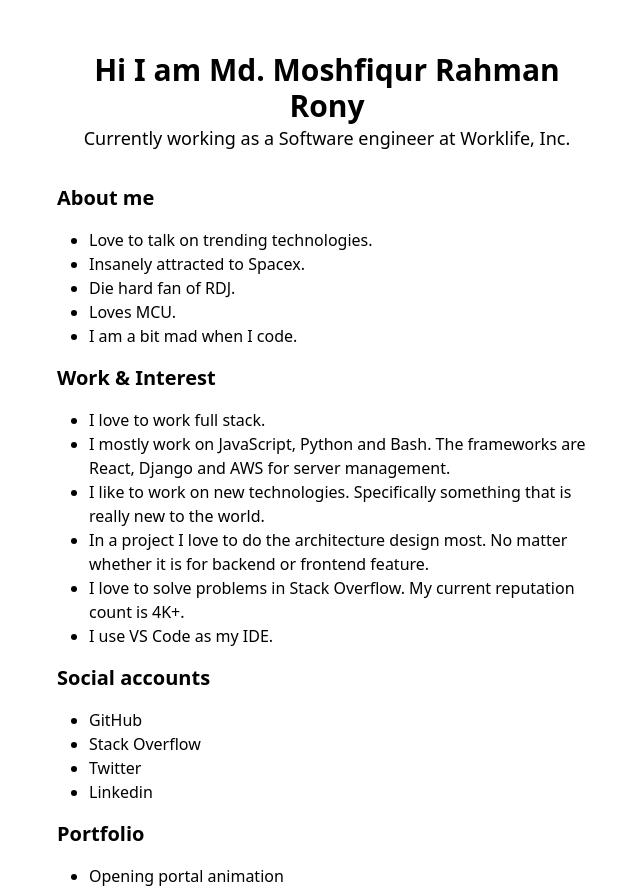
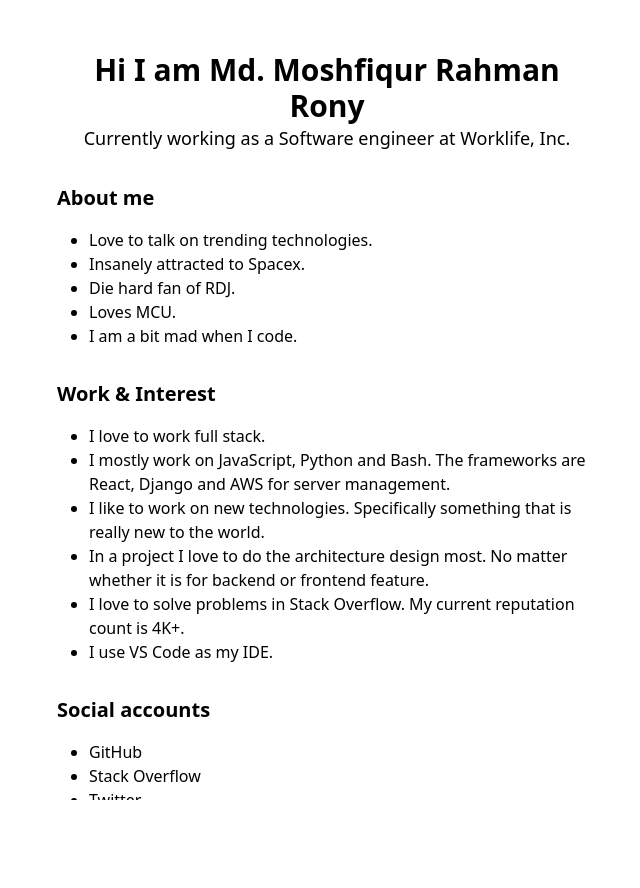
Before and after one commit to moshfiqrony/portfolio, a React (Vite) app: page / in a window 1280 px wide. Shown: the whole page, without its empty margins (313-953 px from the left). After the commit the page ends 800 px from the top, so only its background shows below. Built offline with nearby package versions, Linux system fonts and the light colour scheme.

Commit message:
Add home button

```diff
--- a/package.json
+++ b/package.json
@@ -15,6 +15,7 @@
         "framer-motion": "^11.0.5",
         "react": "^18.2.0",
         "react-dom": "^18.2.0",
+        "react-icons": "^5.0.1",
         "react-router-dom": "^6.22.1"
     },
     "devDependencies": {
--- /dev/null
+++ b/src/components/HomeButton.jsx
@@ -0,0 +1,18 @@
+import { forwardRef } from 'react';
+import { FiHome } from 'react-icons/fi';
+import { Link } from 'react-router-dom';
+
+const HomeButton = forwardRef(({ children, ...props }, ref) => {
+    return (
+        <Link
+            ref={ref}
+            className="cursor-pointer bg-sky-100 px-4 py-2 rounded-full fixed bottom-[10px] right-[10px]"
+            to="/"
+            {...props}
+        >
+            <FiHome />
+        </Link>
+    );
+});
+
+export default HomeButton;
--- a/src/pages/Home.jsx
+++ b/src/pages/Home.jsx
@@ -2,19 +2,24 @@ import { NavLink } from 'react-router-dom';
 
 export default function Home() {
     return (
-        <div class="h-screen max-w-[580px] m-auto p-5">
+        <div className="h-screen overflow-auto">
+            <div class=" max-w-[580px] m-auto p-5">
                 <div className="my-8">
                     <h1 class="text-center text-3xl font-bold">
                         Hi I am Md. Moshfiqur Rahman Rony
                     </h1>
                     <p class="text-center text-lg">
                         Currently working as a Software engineer at{' '}
-                    <a href="https://twitter.com/worklife_hq">Worklife, Inc.</a>
+                        <a href="https://twitter.com/worklife_hq">
+                            Worklife, Inc.
+                        </a>
                     </p>
                 </div>
 
                 <div>
-                <h3 className="text-xl font-semibold my-4">About me</h3>
+                    <h3 className="text-xl font-semibold my-4 mt-8">
+                        About me
+                    </h3>
                     <ul className="list-disc ml-8">
                         <li>Love to talk on trending technologies.</li>
                         <li>Insanely attracted to Spacex.</li>
@@ -25,7 +30,9 @@ export default function Home() {
                 </div>
 
                 <div>
-                <h3 className="text-xl font-semibold my-4">Work & Interest</h3>
+                    <h3 className="text-xl font-semibold my-4 mt-8">
+                        Work & Interest
+                    </h3>
                     <ul className="list-disc ml-8">
                         <li>I love to work full stack. </li>
                         <li>
@@ -38,8 +45,9 @@ export default function Home() {
                             something that is really new to the world.
                         </li>
                         <li>
-                        In a project I love to do the architecture design most.
-                        No matter whether it is for backend or frontend feature.
+                            In a project I love to do the architecture design
+                            most. No matter whether it is for backend or
+                            frontend feature.
                         </li>
                         <li>
                             I love to solve problems in{' '}
@@ -50,14 +58,16 @@ export default function Home() {
                         </li>
                         <li>
                             I use{' '}
-                        <a href="https://code.visualstudio.com/">VS Code</a> as
-                        my IDE.
+                            <a href="https://code.visualstudio.com/">VS Code</a>{' '}
+                            as my IDE.
                         </li>
                     </ul>
                 </div>
 
                 <div>
-                <h3 className="text-xl font-semibold my-4">Social accounts</h3>
+                    <h3 className="text-xl font-semibold my-4 mt-8">
+                        Social accounts
+                    </h3>
                     <ul className="list-disc ml-8">
                         <li>
                             <a href="https://github.com/moshfiqrony">GitHub</a>
@@ -68,7 +78,9 @@ export default function Home() {
                             </a>
                         </li>
                         <li>
-                        <a href="https://twitter.com/moshfiqrony">Twitter</a>
+                            <a href="https://twitter.com/moshfiqrony">
+                                Twitter
+                            </a>
                         </li>
                         <li>
                             <a href="https://www.linkedin.com/in/moshfiqrony/">
@@ -79,7 +91,9 @@ export default function Home() {
                 </div>
 
                 <div>
-                <h3 className="text-xl font-semibold my-4">Portfolio</h3>
+                    <h3 className="text-xl font-semibold my-4 mt-8">
+                        RND/Playground/Portfolio
+                    </h3>
                     <ul className="list-disc ml-8">
                         <li>
                             <NavLink to="/opening-portal-animation">
@@ -89,5 +103,6 @@ export default function Home() {
                     </ul>
                 </div>
             </div>
+        </div>
     );
 }
--- a/src/pages/OpeningPortalAnimation.jsx
+++ b/src/pages/OpeningPortalAnimation.jsx
@@ -1,5 +1,6 @@
 import { motion } from 'framer-motion';
 import { useState } from 'react';
+import HomeButton from '../components/HomeButton';
 import { PrimaryButton, TextButton } from '../components/common/Buttons';
 
 export default function OpeningPortalAnimation() {
@@ -75,6 +76,8 @@ export default function OpeningPortalAnimation() {
                     </TextButton>
                 </motion.div>
             )}
+
+            <HomeButton />
         </div>
     );
 }
```
Also changed, not shown: 2 other files (tests, documents, lock files or other folders). Lines whose indentation alone changed are shown as unchanged.
